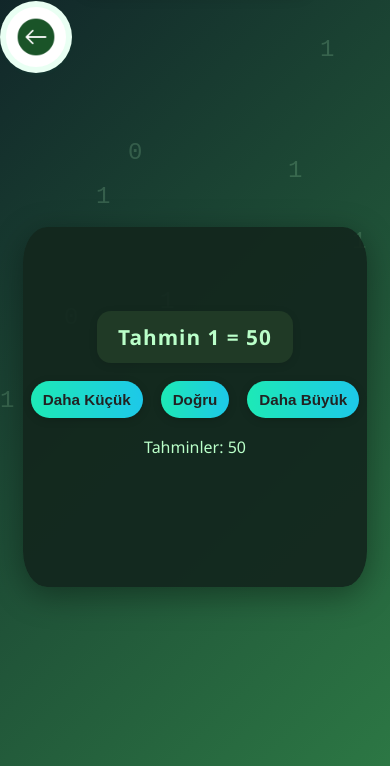
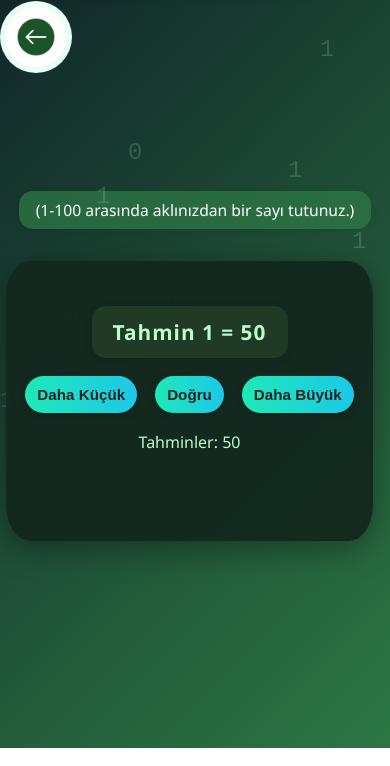
Before and after one commit to oguuzw/YgtMiniOyunlar, a plain HTML site: page docs/binarysearch.html in a window 390 px wide. Shown: the part 96-862 px from the top of the page. Drawn offline with Linux system fonts and the light colour scheme.

Commit message:
mesaj eklendi

```diff
--- a/docs/binarysearch.html
+++ b/docs/binarysearch.html
@@ -20,6 +20,10 @@
       <button id="back-btn">
         <img src="assets/back-button-binarysearch.png" alt="Geri">
       </button>
+    </div>
+    <!-- Bilgilendirme mesajı eklendi -->
+    <div class="game-info-message">
+      (1-100 arasında aklınızdan bir sayı tutunuz.)
     </div>
     <main>
       <div class="game-oval">
--- a/docs/styles/binarysearch.css
+++ b/docs/styles/binarysearch.css
@@ -241,26 +241,37 @@ header {
   transform: translateY(-2px) scale(1.04);
 }
 
+.game-info-message {
+  color: #fff;
+  background: rgba(44, 119, 68, 0.78);
+  border-radius: 14px;
+  padding: 10px 20px;
+  margin: 0 auto 18px auto;
+  font-size: 1.08rem;
+  text-align: center;
+  font-weight: 500;
+  box-shadow: 0 2px 8px rgba(0,0,0,0.07);
+  max-width: 370px;
+  width: 90%;
+  display: block;
+}
+
 @media (max-width: 600px) {
   main {
-    min-height: 80vh;
-    display: flex;
-    justify-content: center;
-    align-items: center;
+    min-height: unset;
+    display: block;
+    justify-content: unset;
+    align-items: unset;
   }
   .game-oval {
     margin-top: 0;
     min-height: 240px;
-  }
-  .game-oval {
     padding: 24px 8px 16px 8px;
     min-width: unset;
     border-radius: 24px / 36px;
-    margin-top: -32px;
     display: flex;
     flex-direction: column;
-    justify-content: center; /* Ortalar */
-    min-height: 320px;
+    justify-content: center;
   }
   .guess-info-box {
     display: flex;
@@ -299,6 +310,13 @@ header {
     font-size: 1.2em;
     white-space: normal;
   }
+  .game-info-message {
+    font-size: 0.98rem;
+    padding: 8px 6px;
+    max-width: 98vw;
+    margin-top: 124px;   /* Daha az boşluk */
+    margin-bottom: 32px;
+  }
 }
 
 @media (min-width: 601px) {
```
